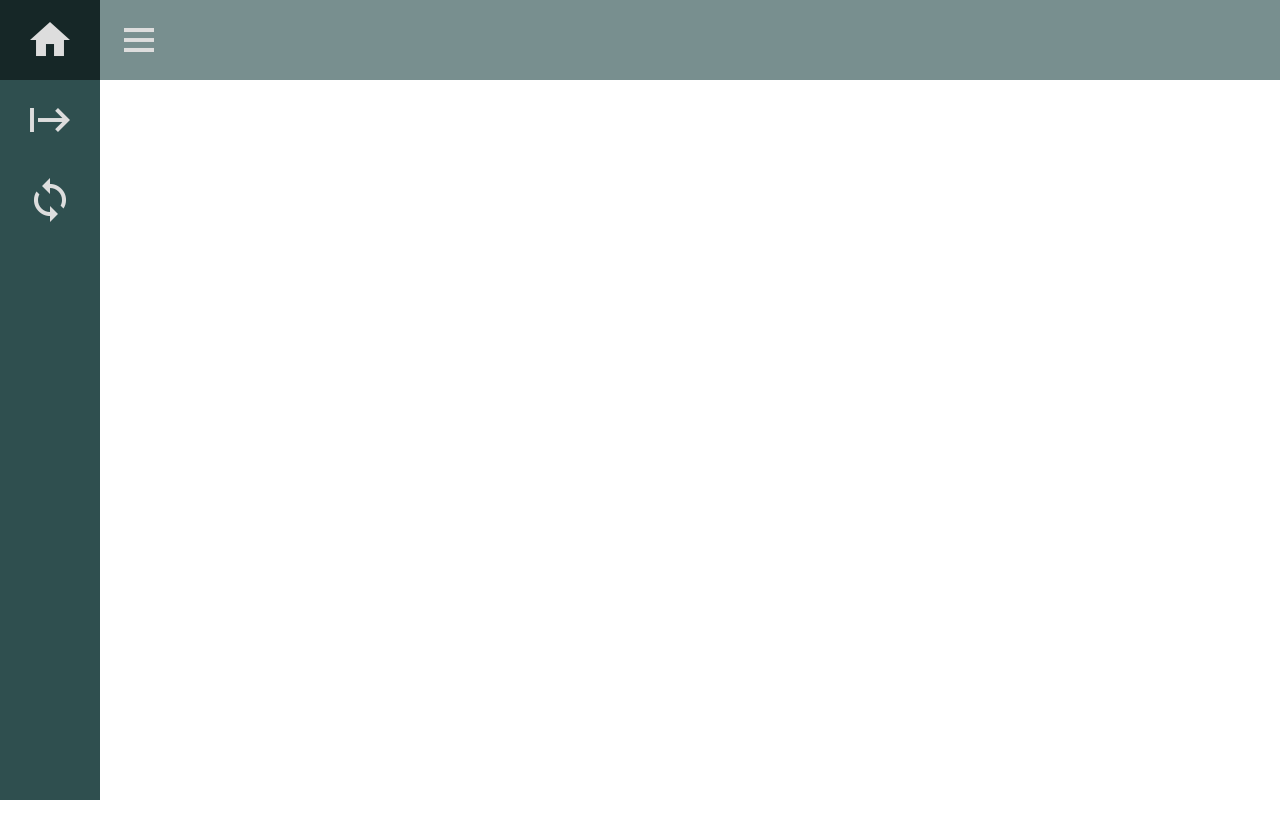
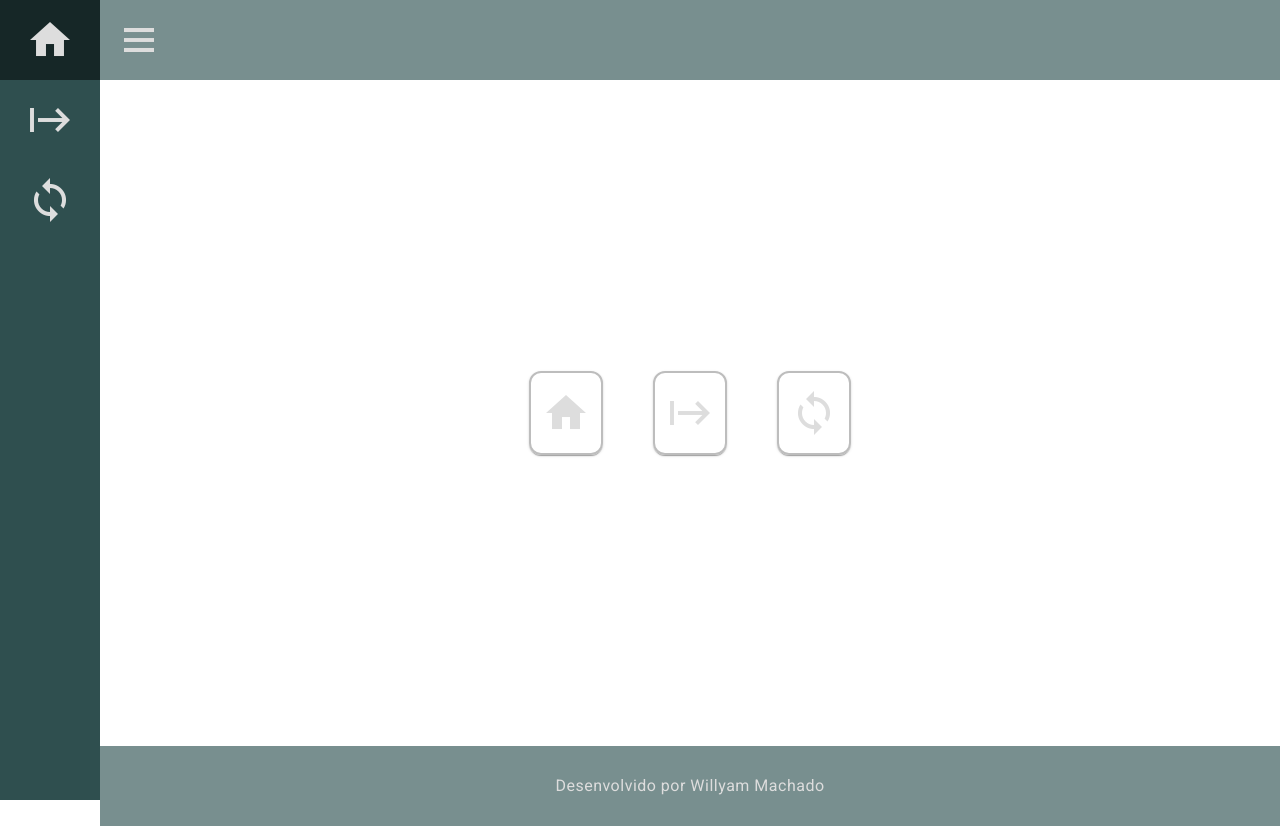
Before and after one commit to WillyamMach/sidebar, an Angular app: page / in a window 1280 px wide. Before the commit the page ends 800 px from the top, so only its background shows below. Built offline with nearby package versions, Linux system fonts and the light colour scheme.

Commit message:
footer e homepage completos

```diff
--- /dev/null
+++ b/src/app/includes/footer/footer.component.html
@@ -0,0 +1,3 @@
+<footer>
+    <p>Desenvolvido por Willyam Machado</p>
+</footer>
--- /dev/null
+++ b/src/app/includes/footer/footer.component.scss
@@ -0,0 +1,12 @@
+footer {
+    height: 80px;
+    background-color: #788F8F;
+    display: flex;
+    justify-content: center;
+    align-items: center;
+
+    p {
+        margin: 0;
+        color: #ddd;
+    }
+}
--- a/src/app/includes/nav-buttons/nav-buttons.component.scss
+++ b/src/app/includes/nav-buttons/nav-buttons.component.scss
@@ -1,6 +1,7 @@
 a {
     color: #ddd;
     text-decoration: none;
+
     mat-list {
         display: flex;
         flex-direction: row;
--- a/src/app/includes/nav-buttons/nav-buttons.component.ts
+++ b/src/app/includes/nav-buttons/nav-buttons.component.ts
@@ -9,8 +9,9 @@ import { CommonModule } from '@angular/common';
   standalone: true,
   imports: [MatIconModule, MatListModule, CommonModule],
   templateUrl: './nav-buttons.component.html',
-  styleUrl: './nav-buttons.component.scss'
+  styleUrl: './nav-buttons.component.scss',
 })
+
 export class NavButtonsComponent implements OnInit{
   showMessage: boolean = false;
   @Input() icon: string = ''
--- a/src/app/includes/sidebar/sidebar.component.scss
+++ b/src/app/includes/sidebar/sidebar.component.scss
@@ -2,7 +2,7 @@
     width: 20vw;
     height: 100vh;
     background-color: #2f4f4f;
-    transition: ease-out 400ms;
+    transition: ease-out 200ms;
 
     .side-items {
         display: flex;
@@ -14,7 +14,7 @@
     width: 100px;
     height: 100vh;
     background-color: #2f4f4f;
-    transition: ease-in 400ms;
+    transition: ease-in 200ms;
 
     .side-items {
         display: flex;
@@ -25,5 +25,5 @@
 
 app-nav-buttons:hover {
     background-color: #162727;
-    cursor: pointer;;
+    cursor: pointer;
 }
--- a/src/app/includes/sidebar/sidebar.component.ts
+++ b/src/app/includes/sidebar/sidebar.component.ts
@@ -11,7 +11,8 @@ import { NavButtonsComponent } from '../nav-buttons/nav-buttons.component';
     NavButtonsComponent
   ],
   templateUrl: './sidebar.component.html',
-  styleUrl: './sidebar.component.scss'
+  styleUrl: './sidebar.component.scss',
+
 })
 export class SidebarComponent implements OnInit{
   public isSizeActive: boolean = false;
--- a/src/app/pages/homepage/homepage.component.html
+++ b/src/app/pages/homepage/homepage.component.html
@@ -2,5 +2,17 @@
     <app-sidebar></app-sidebar>
     <div class="container">
         <app-navbar></app-navbar>
+        <div class="cards">
+            <mat-card>
+                <app-nav-buttons href="google.com" mensagem="Home" icon="home"></app-nav-buttons>
+            </mat-card>
+            <mat-card>
+                <app-nav-buttons icon="start" mensagem="FODASE"></app-nav-buttons>
+            </mat-card>
+            <mat-card>
+                <app-nav-buttons href="google.com" mensagem="asdsdsadsa" icon="sync"></app-nav-buttons>
+            </mat-card>
+        </div>
+        <app-footer></app-footer>
     </div>
 </header>
--- a/src/app/pages/homepage/homepage.component.scss
+++ b/src/app/pages/homepage/homepage.component.scss
@@ -8,5 +8,19 @@ header {
         display: flex;
         flex: 1;
         flex-direction: column;
+
+        .cards {
+            display: flex;
+            justify-content: center;
+            align-items: center;
+            min-height: 83.2vh;
+            gap: 50px;
+
+            mat-card {
+                background-color: inherit;
+                border: 2px solid #bdbdbd;
+                box-shadow: 3px 6px 5px -black;
+            }
+        }
     }
 }
--- a/src/app/pages/homepage/homepage.component.ts
+++ b/src/app/pages/homepage/homepage.component.ts
@@ -1,13 +1,19 @@
 import { Component } from '@angular/core';
 import { SidebarComponent } from '../../includes/sidebar/sidebar.component';
 import { NavbarComponent } from '../../includes/navbar/navbar.component';
+import { MatCardModule } from '@angular/material/card';
+import { NavButtonsComponent } from '../../includes/nav-buttons/nav-buttons.component';
+import { FooterComponent } from '../../includes/footer/footer.component';
 
 @Component({
   selector: 'app-homepage',
   standalone: true,
   imports: [
     SidebarComponent,
+    NavButtonsComponent,
+    FooterComponent,
     NavbarComponent,
+    MatCardModule
   ],
   templateUrl: './homepage.component.html',
   styleUrl: './homepage.component.scss',
```
Also changed, not shown: src/app/includes/footer/footer.component.ts (added, +12 -0 lines), 1 other file (tests, documents, lock files or other folders).
